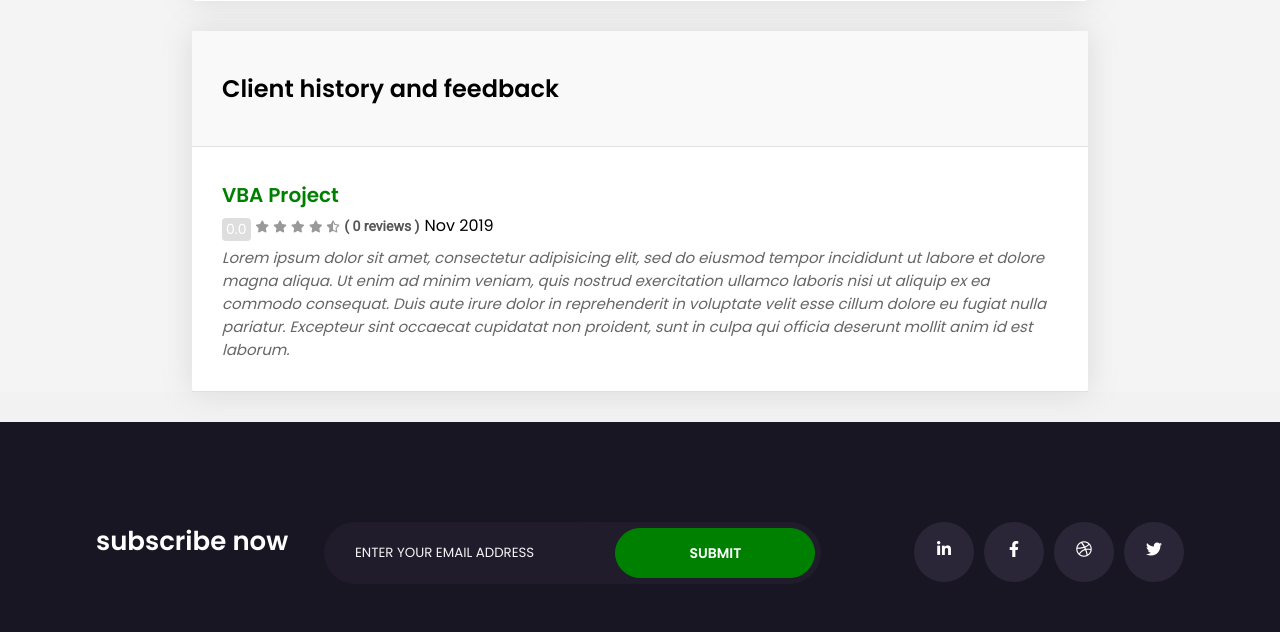
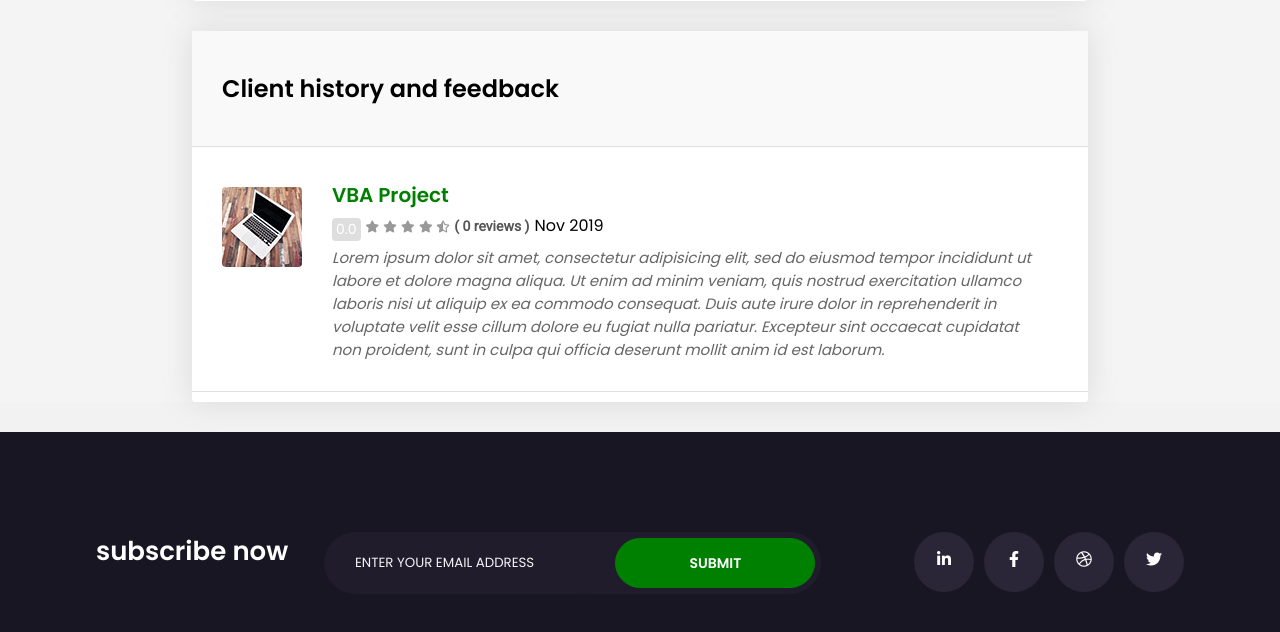
Before and after one commit to abzdevs18/softdev-help-agency, a PHP site: page /company-profile.php in a window 1280 px wide. Shown: the part 1010-1642 px from the top of the page. Run offline with PHP 8.4, Linux system fonts and the light colour scheme; some libraries are stand-ins or nearby versions.

Commit message:
Changing the feedback for the company profile details

```diff
--- a/assets/css/companyProfile.css
+++ b/assets/css/companyProfile.css
@@ -101,3 +101,30 @@ About US
 	background-color: #333;
 	margin: 0 auto;
 }
+.employer-image {
+	margin-right: 10px;
+	margin-top: 10px;
+}
+.employer-image img {
+	border-radius: 4px;
+}
+.feedbacks-list {
+	padding: 20px 60px;
+}
+.feed-container {
+	display: flex;
+	flex-direction: column;
+	width: 100%;
+}
+.feed-item {
+	/*width: 60%;*/
+	margin-bottom: 10px;
+	display: flex;
+	flex-direction: column;
+}
+.feed-wrapper {
+    border-bottom: 1px solid #e0e0e0;
+    padding: 30px;
+	display: flex;
+	flex-direction: row;
+}
--- a/assets/css/mainStyle.css
+++ b/assets/css/mainStyle.css
@@ -898,8 +898,8 @@ Worker styling start here
 	font-weight: 600;
 }
 .list-of-feedback {
-	border-bottom: 1px solid #e0e0e0;
-	padding: 30px;
+	/*border-bottom: 1px solid #e0e0e0;*/
+	padding: 0 20px;
 }
 .list-of-feedback h2 {
 	padding: 3px 0px;
--- a/company-profile.php
+++ b/company-profile.php
@@ -62,6 +62,12 @@
 						<h2>Client history and feedback</h2>
 					</div>
 					<div id="works">
+						<div class="feed-item">
+							<div class="feed-wrapper">
+								<div class="employer-image">
+									<img src="<?php echo root_folder . '/admin/assets/img/icons/img-06.jpg';?>">
+								</div>
+								<div id="feed-details">
 									<div class="list-of-feedback">
 										<h2>VBA Project</h2>
 										<div class="rate-date">
@@ -94,6 +100,9 @@
 										</div>
 									</div><!-- End of List-of-Feedback -->
 								</div>
+							</div>
+						</div>
+					</div>
 				</div><!-- End of Work history and Feedback -->
 			</div>
 		</div>
```
Lines whose indentation alone changed are shown as unchanged.
